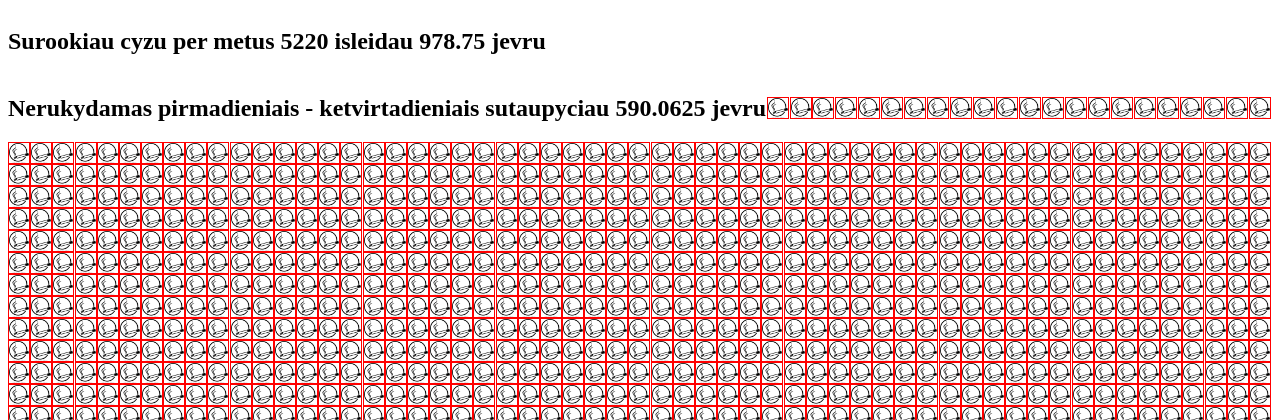
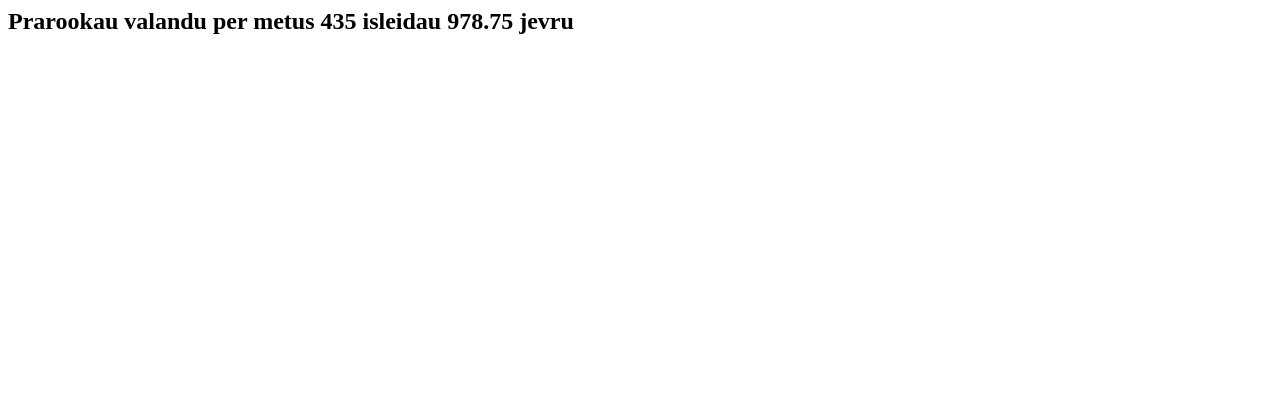
Before and after one commit to Noldor5150/fullstackbasics1, a PHP site: page / in a window 1280 px wide. Shown: the top 420 px of the page. After the commit the page ends 34 px from the top, so only its background shows below. Run offline with PHP 8.4, Linux system fonts and the light colour scheme.

Commit message:
rukymo uzduotis h per metus

```diff
--- a/index.php
+++ b/index.php
@@ -20,17 +20,18 @@ for ($i = 1; $i <= $days; $i++) {
 }
 $viso_islaidos = $cizu_kiekis * $ciza;
 $mon_thu_kaina = $cizu_kiekis_pirm_ketv * $ciza;
+$rukymo_laikas_min = 0;
+
+for ($y = 1; $y <= $cizu_kiekis; $y++) {
+    $rukymo_laikas_min = $cizu_kiekis * 5;
+}
+$rukymo_laikas_h = $rukymo_laikas_min / 60;
 ?>
 <html>
     <head>
         <title>Fucking rookymas</title>
-        <link rel="stylesheet" href="css/main.css">
     </head>
     <body>
-        <h2>Surookiau cyzu per metus <?php print $cizu_kiekis; ?> isleidau <?php print $viso_islaidos; ?> jevru</h2>
-        <h2>Nerukydamas pirmadieniais - ketvirtadieniais sutaupyciau <?php print $mon_thu_kaina; ?> jevru</h2>
-        <?php for ($x = 1; $x <= $cizu_kiekis; $x++): ?>
-            <div></div>
-        <?php endfor; ?>
+        <h2>Prarookau valandu per metus <?php print $rukymo_laikas_h; ?> isleidau <?php print $viso_islaidos; ?> jevru</h2>
     </body>
 </html>
```
